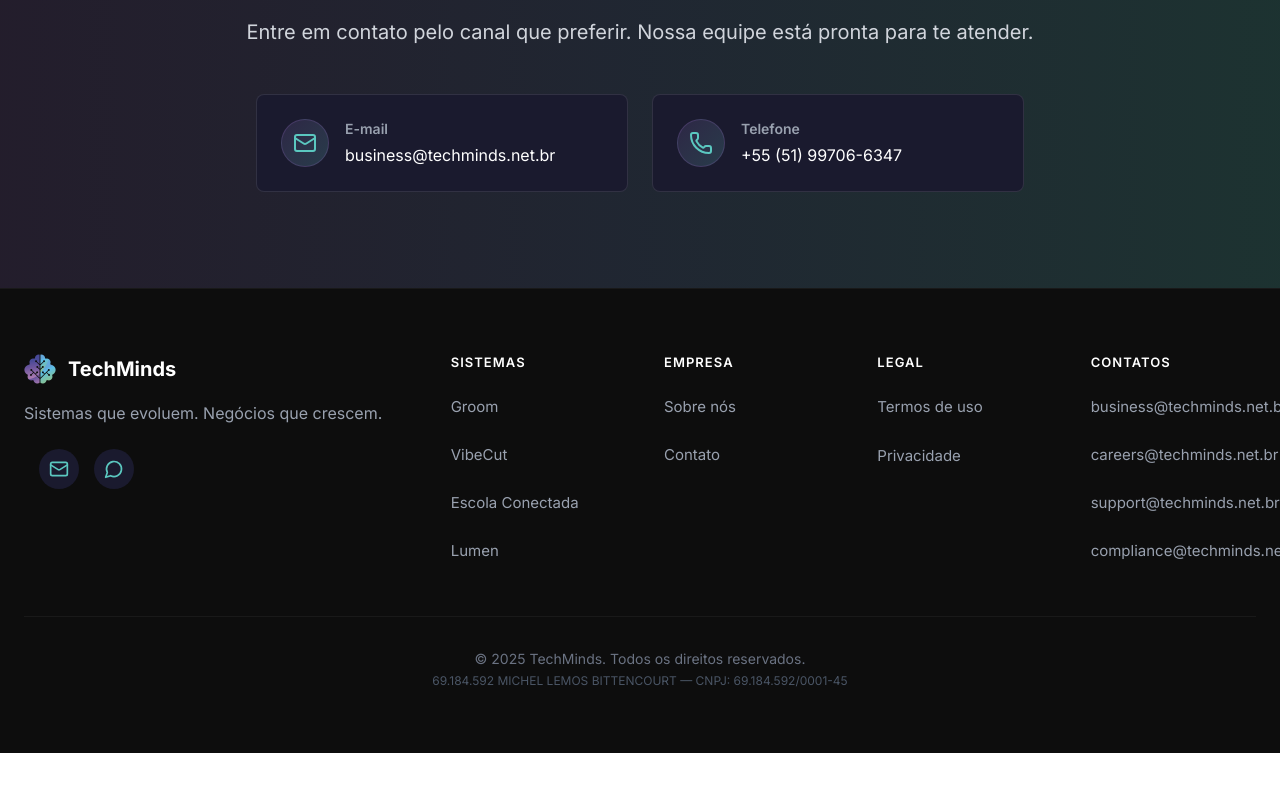
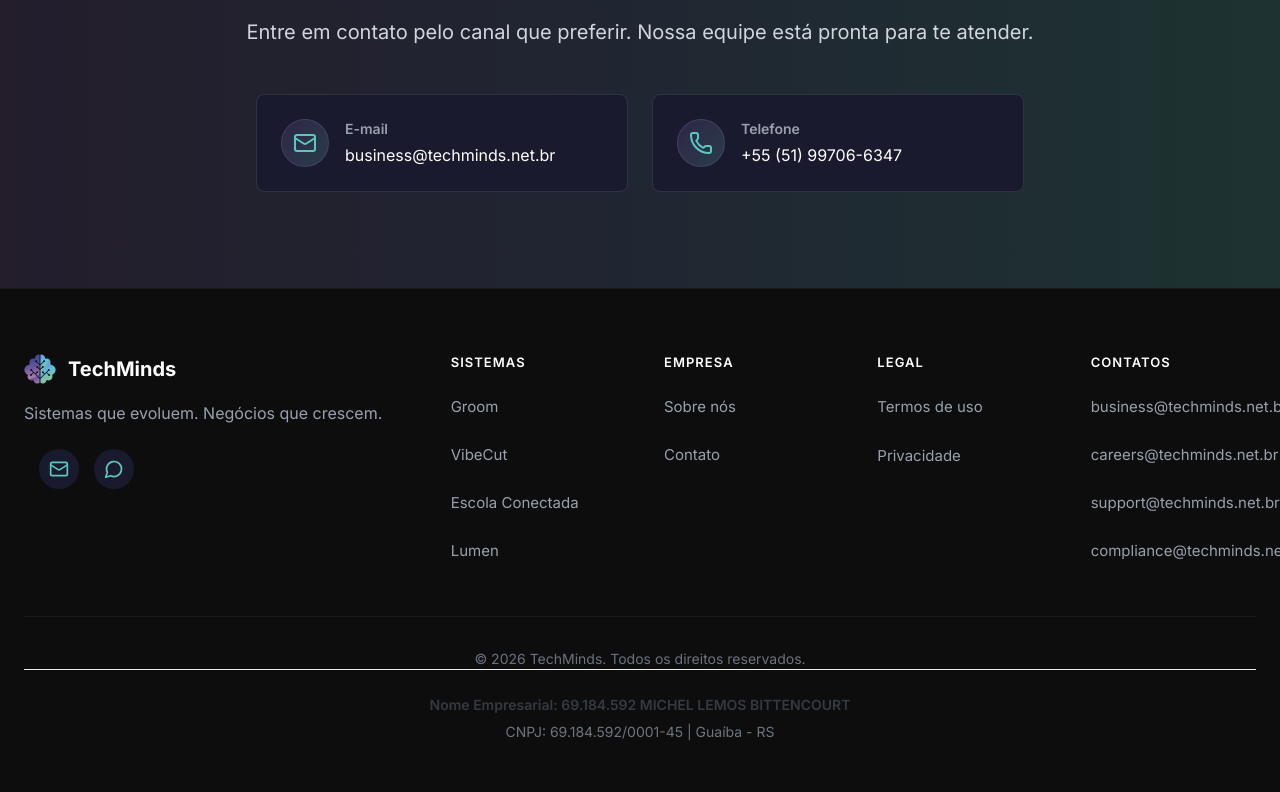
Before and after one commit to TechMinds-Group/Institucional_Landing_Page, a React (Vite) app: page / in a window 1280 px wide. Shown: the part 4064-4856 px from the top of the page. Before the commit the page ends 4817 px from the top, so only its background shows below. Built offline with nearby package versions, Linux system fonts and the light colour scheme.

Commit message:
Update files from Figma Make

```diff
--- a/src/app/components/Footer.tsx
+++ b/src/app/components/Footer.tsx
@@ -388,13 +388,20 @@ export function Footer({ onProductClick }: FooterProps) {
         {/* Copyright */}
         <div className="pt-8 border-t border-white/5 flex flex-col items-center gap-1">
           <p className="text-center text-gray-500 text-sm">
-            {t.footer.copyright}
-          </p>
-          <p className="text-center text-gray-600 text-xs">
-            69.184.592 MICHEL LEMOS BITTENCOURT &mdash; CNPJ: 69.184.592/0001-45
+            © 2026 TechMinds. Todos os direitos reservados.
           </p>
         </div>
       </div>
+
+      <footer style={{ textAlign: "center", padding: "24px", fontSize: "14px", color: "#6c757d", borderTop: "1px solid #e9ecef" }}>
+        <p style={{ marginBottom: "6px", fontWeight: 600, color: "#343a40" }}>
+          Nome Empresarial: 69.184.592 MICHEL LEMOS BITTENCOURT
+        </p>
+        <p style={{ marginBottom: "6px" }}>
+          CNPJ: 69.184.592/0001-45 | Guaíba - RS
+        </p>
+
+      </footer>
     </footer>
   );
 }
--- a/src/app/pages/Groom.tsx
+++ b/src/app/pages/Groom.tsx
@@ -636,8 +636,16 @@ function SectionFooter() {
       <div className="content-stretch flex items-center justify-between pt-[24px] relative shrink-0 w-full">
         <div aria-hidden className="absolute border-[#1f2937] border-solid border-t inset-0 pointer-events-none" />
         <p className="[word-break:break-word] font-['Inter:Regular',sans-serif] font-normal leading-[normal] not-italic relative shrink-0 text-[#94a3b8] text-[12px]">© 2026 Groom — Todos os direitos reservados.</p>
-        <p className="[word-break:break-word] font-['Inter:Regular',sans-serif] font-normal leading-[normal] not-italic relative shrink-0 text-[#64748b] text-[11px]">69.184.592 MICHEL LEMOS BITTENCOURT &mdash; CNPJ: 69.184.592/0001-45</p>
       </div>
+      <footer style={{ textAlign: "center", padding: "24px", fontSize: "14px", color: "#6c757d", borderTop: "1px solid #1f2937" }}>
+        <p style={{ marginBottom: "6px", fontWeight: 600, color: "#cbd5e1" }}>
+          Nome Empresarial: 69.184.592 MICHEL LEMOS BITTENCOURT
+        </p>
+        <p style={{ marginBottom: "6px" }}>
+          CNPJ: 69.184.592/0001-45 | Guaíba - RS
+        </p>
+
+      </footer>
     </div>
   );
 }
```
